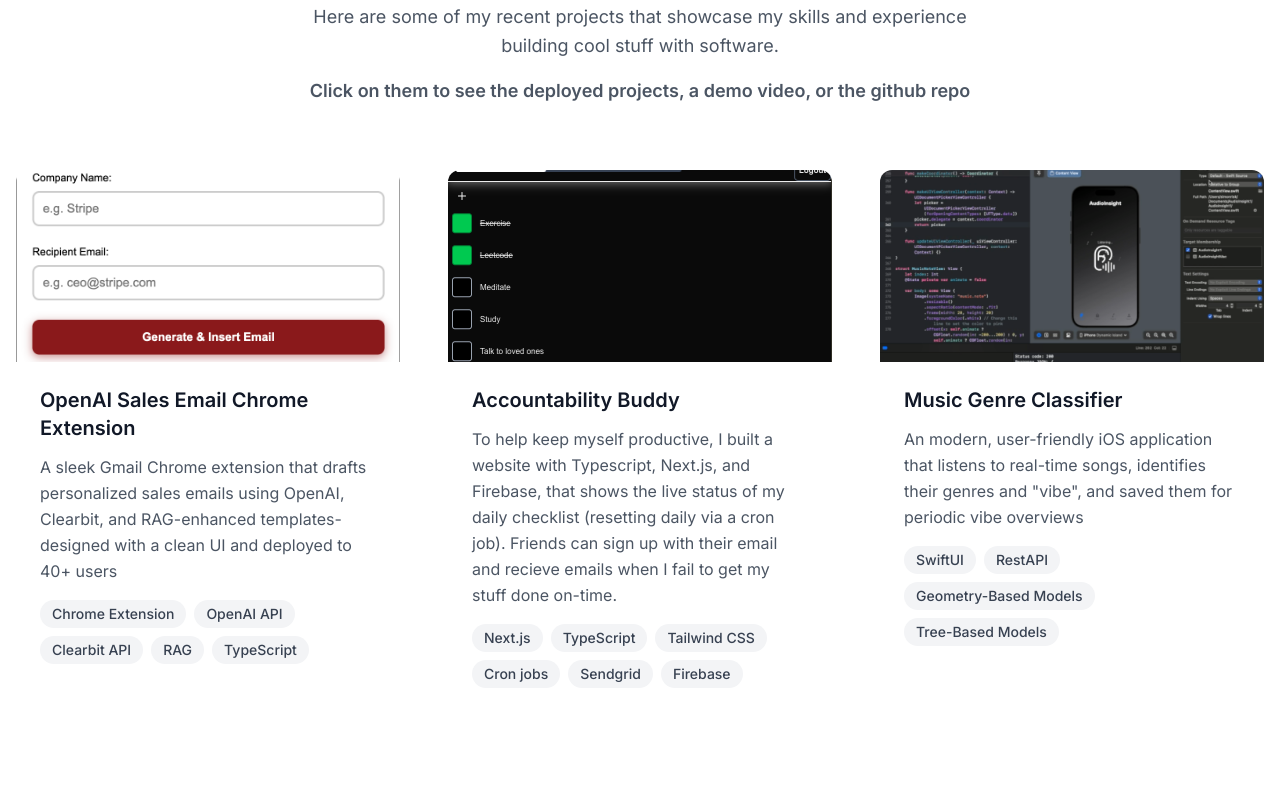
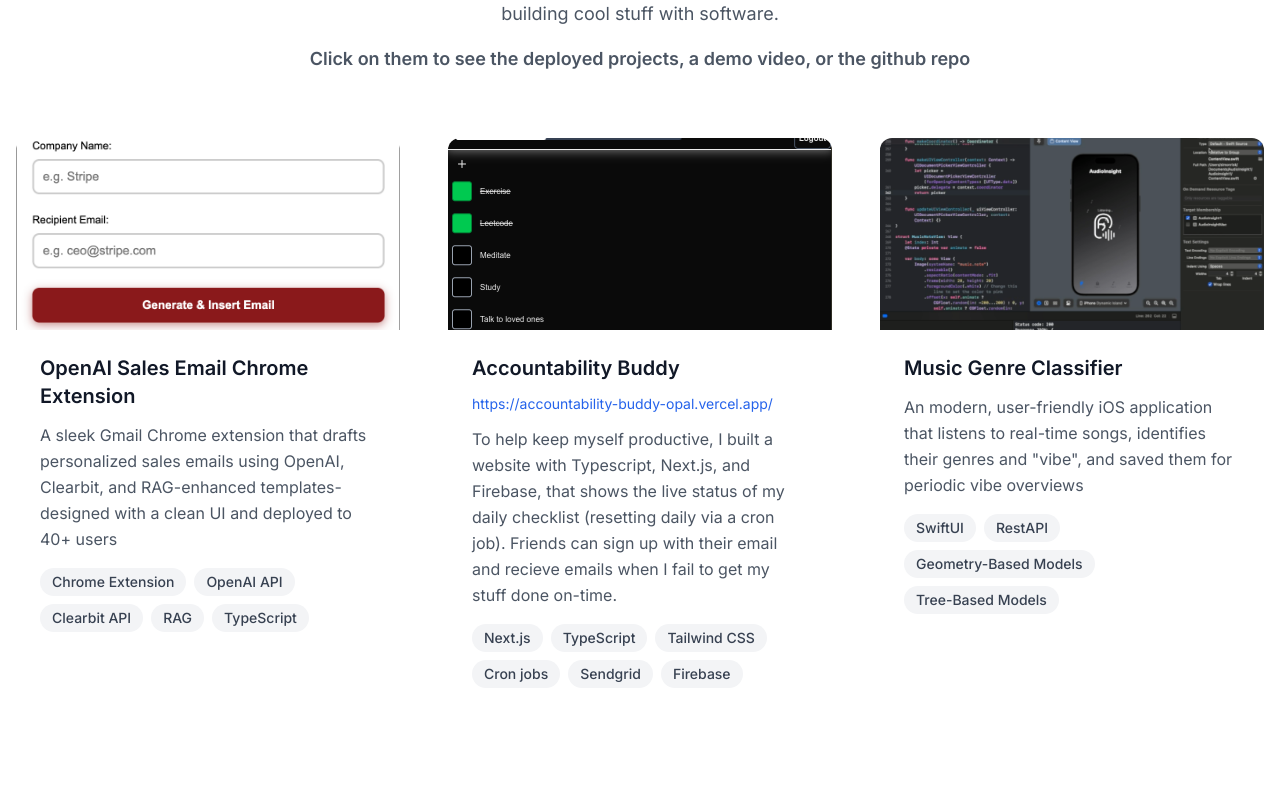
Before and after one commit to SimonNRisk/portfolio, a Next.js app: page / in a window 1280 px wide. Shown: the part 2780-3580 px from the top of the page. Built offline with nearby package versions, Linux system fonts and the light colour scheme; no server answers.

Commit message:
fix: update styling of project cards, include deployed url

```diff
--- a/package.json
+++ b/package.json
@@ -21,6 +21,7 @@
     "postcss": "^8.4.31",
     "react": "^18.2.0",
     "react-dom": "^18.2.0",
+    "react-icons": "^5.5.0",
     "styled-jsx": "^5.1.6",
     "tailwindcss": "^3.3.5"
   },
--- a/src/app/page.tsx
+++ b/src/app/page.tsx
@@ -31,7 +31,8 @@
         "To help keep myself productive, I built a website with Typescript, Next.js, and Firebase, that shows the live status of my daily checklist (resetting daily via a cron job). Friends can sign up with their email and recieve emails when I fail to get my stuff done on-time.",
       imageUrl: "/images/acc.png",
       technologies: ["Next.js", "TypeScript", "Tailwind CSS", "Cron jobs", "Sendgrid", "Firebase"],
-      projectUrl: "https://accountability-buddy-opal.vercel.app/",
+      projectUrl: "https://github.com/SimonNRisk/accountability-buddy",
+      deployedUrl: "https://accountability-buddy-opal.vercel.app/",
     },
     {
       title: "Music Genre Classifier",
@@ -151,7 +152,7 @@
         </section>
 
         {/* Projects Section */}
-        <section id="projects" className="py-32 px-4">
+        <section id="projects" className="py-24 px-4">
           <div className="max-w-7xl mx-auto">
             <h2 className="text-4xl font-bold mb-6 text-center text-gray-900 tracking-tight">Featured Projects</h2>
             <p className="text-gray-600 text-center mb-4 max-w-2xl mx-auto leading-relaxed text-lg">
--- a/src/components/ProjectCard.tsx
+++ b/src/components/ProjectCard.tsx
@@ -2,6 +2,7 @@
 
 import React from "react";
 import Image from "next/image";
+import { FaGithub } from "react-icons/fa";
 
 interface ProjectCardProps {
   title: string;
@@ -9,16 +10,19 @@
   imageUrl: string;
   technologies: string[];
   projectUrl: string;
+  deployedUrl?: string; // Optional deployed URL
 }
 
-export default function ProjectCard({ title, description, imageUrl, technologies, projectUrl }: ProjectCardProps) {
+export default function ProjectCard({
+  title,
+  description,
+  imageUrl,
+  technologies,
+  projectUrl,
+  deployedUrl,
+}: ProjectCardProps) {
   return (
-    <a
-      href={projectUrl}
-      target="_blank"
-      rel="noopener noreferrer"
-      className="group relative bg-white rounded-xl overflow-hidden transition-all duration-300 hover:shadow-lg block"
-    >
+    <div className="group relative bg-white rounded-xl overflow-hidden transition-all duration-300 hover:shadow-lg">
       <div className="relative h-48 overflow-hidden">
         <Image
           src={imageUrl}
@@ -28,9 +32,26 @@
           sizes="(max-width: 768px) 100vw, (max-width: 1200px) 50vw, 33vw"
         />
         <div className="absolute inset-0 bg-gradient-to-t from-black/60 to-transparent opacity-0 group-hover:opacity-100 transition-opacity duration-300" />
+
+        {/* GitHub icon that appears on hover */}
+        <div className="absolute top-0 right-6 opacity-0 group-hover:opacity-100 transition-opacity duration-300">
+          <a href={projectUrl} target="_blank" rel="noopener noreferrer" className="p-2" title="View on GitHub">
+            <FaGithub className="w-10 h-10 text-white drop-shadow-lg" />
+          </a>
+        </div>
       </div>
       <div className="p-6">
         <h3 className="text-xl font-semibold mb-3 text-gray-900">{title}</h3>
+        {deployedUrl && (
+          <a
+            href={deployedUrl}
+            target="_blank"
+            rel="noopener noreferrer"
+            className="text-sm text-blue-600 hover:text-blue-800 hover:underline mb-3 block"
+          >
+            {deployedUrl}
+          </a>
+        )}
         <p className="text-gray-600 mb-4 leading-relaxed">{description}</p>
         <div className="flex flex-wrap gap-2">
           {technologies.map((tech, index) => (
@@ -40,6 +61,6 @@
           ))}
         </div>
       </div>
-    </a>
+    </div>
   );
 }
```
Also changed, not shown: 1 other file (tests, documents, lock files or other folders).
